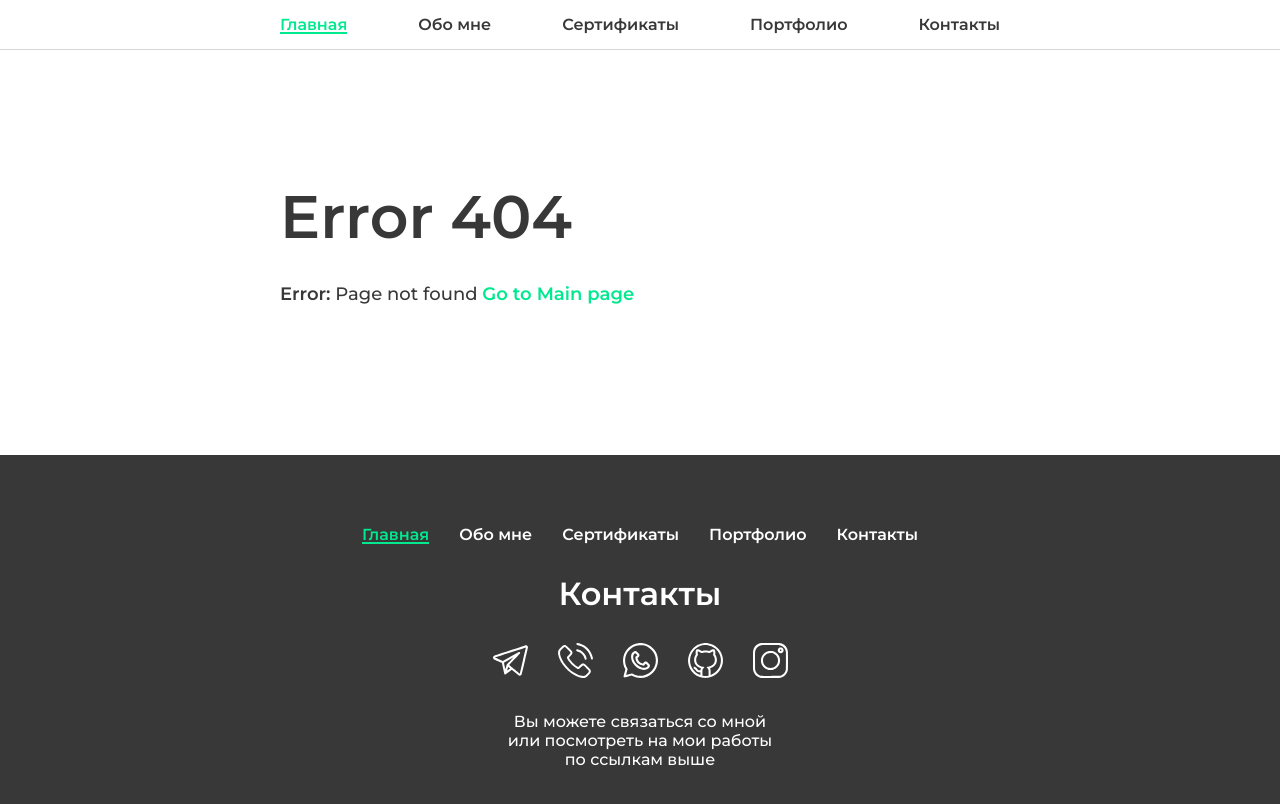
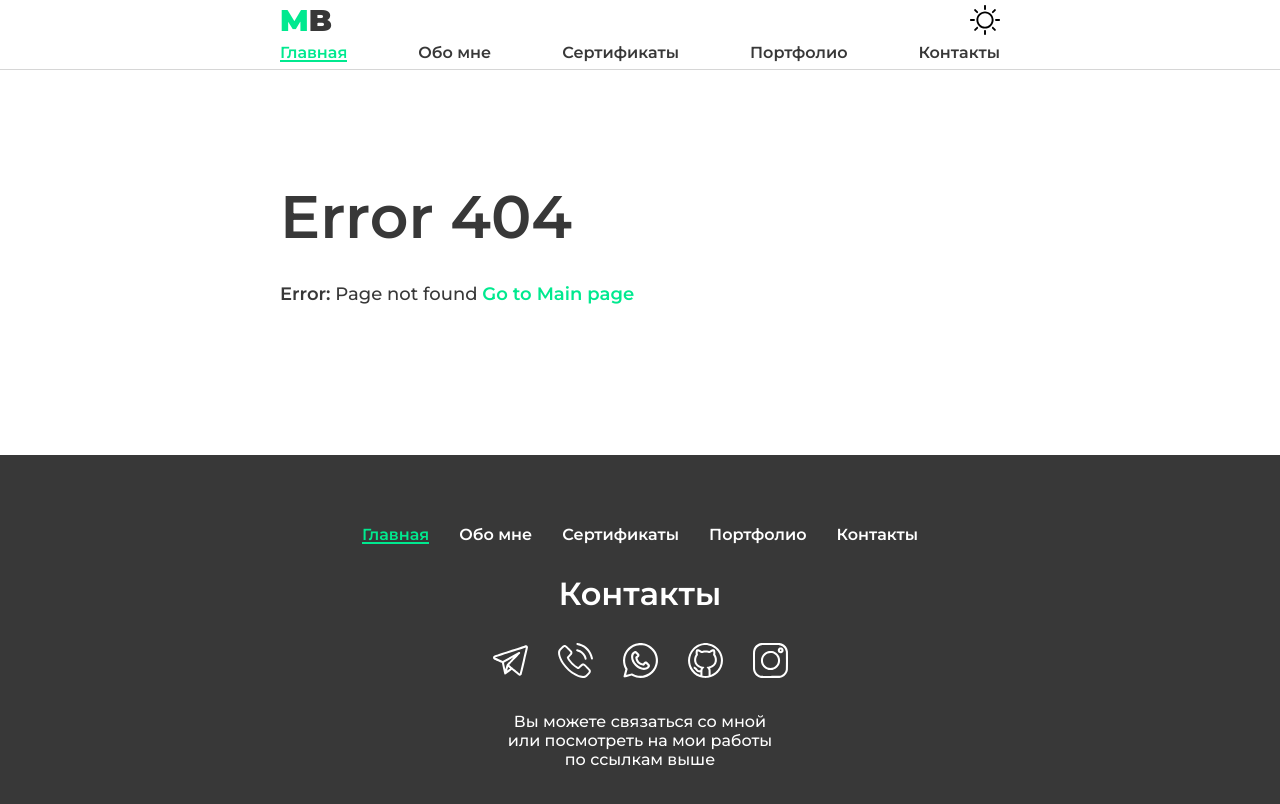
Before and after one commit to maksim4k1/maksim4k1.github.io, a React (Create React App) app: page /#/error/404 in a window 1280 px wide. Shown: the top 804 px of the page. Built offline with nearby package versions, Linux system fonts and the light colour scheme.

Commit message:
edited desctop header style and added ThemeButton on desctop header

```diff
--- a/src/assets/icons/MenuIcon.jsx
+++ b/src/assets/icons/MenuIcon.jsx
@@ -4,10 +4,10 @@ function MenuIcon () {
   return(
     <svg version="1.0" xmlns="http://www.w3.org/2000/svg"
     width="512.000000pt" height="512.000000pt" viewBox="0 0 512.000000 512.000000"
+    fill="#383838"
     preserveAspectRatio="xMidYMid meet">
 
-    <g transform="translate(0.000000,512.000000) scale(0.100000,-0.100000)"
-    fill="#383838" stroke="none">
+    <g transform="translate(0.000000,512.000000) scale(0.100000,-0.100000)" stroke="none">
     <path d="M244 4471 c-94 -23 -177 -91 -217 -180 -32 -68 -31 -189 2 -255 32
     -65 90 -122 154 -152 l52 -24 2325 0 2325 0 52 24 c64 30 122 87 154 152 33
     66 34 187 2 255 -30 66 -86 124 -151 156 l-57 28 -2305 2 c-1268 0 -2319 -2
--- /dev/null
+++ b/src/assets/icons/MoonIcon.jsx
@@ -0,0 +1,11 @@
+import React from "react";
+
+function MoonIcon () {
+  return(
+    <svg version="1.1" xmlns="http://www.w3.org/2000/svg" x="0px" y="0px" viewBox="0 0 1000 1000" enable-background="new 0 0 1000 1000">
+    <g><path d="M459.1,990c-80.7,0-160.6-20-231.3-58c-68.3-36.7-127.8-89.9-172-153.8c-6.3-9.1-6.5-21.2-0.4-30.5c6.1-9.3,17.2-14,28.1-11.8c25.2,5,50.9,7.5,76.4,7.5c103.9,0,201.5-40.5,275-113.9c73.4-73.5,113.9-171.1,113.9-275c0-113.8-49.7-221.5-136.3-295.6c-8.4-7.2-11.7-18.8-8.1-29.4c3.5-10.5,13.1-17.9,24.2-18.6c11.3-0.7,21.3-1,30.7-1c66.1,0,130.3,13,190.7,38.5c58.4,24.7,110.7,60,155.7,105c45,45,80.3,97.4,105,155.7c25.6,60.4,38.5,124.6,38.5,190.7c0,66.1-13,130.3-38.5,190.7c-24.7,58.3-60,110.7-105,155.7c-45,45-97.4,80.3-155.7,105C589.4,977,525.2,990,459.1,990L459.1,990z M141.3,797.6c32.5,34.6,70.5,64,112.3,86.4c62.7,33.7,133.8,51.5,205.5,51.5c116.3,0,225.7-45.3,307.9-127.6c82.3-82.2,127.6-191.6,127.6-307.9c0-116.3-45.3-225.7-127.6-307.9c-73.4-73.4-168.3-117.3-270.5-126C565,146,603.2,247.9,603.2,354.6c0,118.5-46.1,229.8-129.9,313.6C389.6,751.9,278.3,798,159.8,798C153.7,798,147.5,797.9,141.3,797.6L141.3,797.6z"/></g>
+    </svg>
+  );
+}
+
+export default MoonIcon;
--- /dev/null
+++ b/src/assets/icons/SunIcon.jsx
@@ -0,0 +1,35 @@
+import React from "react";
+
+function SunIcon () {
+  return(
+    <svg version="1.1" id="Layer_1" xmlns="http://www.w3.org/2000/svg" x="0px" y="0px" viewBox="0 0 512 512">
+    <g>
+      <g>
+        <g>
+          <path d="M256,108.936c-81.091,0-147.064,65.973-147.064,147.064S174.909,403.064,256,403.064S403.064,337.091,403.064,256
+            S337.091,108.936,256,108.936z M256,370.383c-63.071,0-114.383-51.312-114.383-114.383c0-63.071,51.312-114.383,114.383-114.383
+            c63.071,0,114.383,51.312,114.383,114.383C370.383,319.071,319.071,370.383,256,370.383z"/>
+          <path d="M256,83.708c9.024,0,16.34-7.316,16.34-16.34V16.34C272.34,7.316,265.024,0,256,0c-9.024,0-16.34,7.316-16.34,16.34
+            v51.027C239.66,76.391,246.976,83.708,256,83.708z"/>
+          <path d="M256,428.292c-9.024,0-16.34,7.316-16.34,16.34v51.027c0,9.024,7.316,16.34,16.34,16.34c9.024,0,16.34-7.316,16.34-16.34
+            v-51.027C272.34,435.609,265.024,428.292,256,428.292z"/>
+          <path d="M111.062,134.171c6.38,6.381,16.727,6.381,23.109,0c6.381-6.38,6.381-16.727,0-23.109L98.089,74.981
+            c-6.38-6.381-16.727-6.381-23.109,0c-6.381,6.38-6.381,16.727,0,23.109L111.062,134.171z"/>
+          <path d="M400.938,377.829c-6.38-6.381-16.727-6.38-23.109,0c-6.381,6.38-6.381,16.727,0,23.109l36.081,36.082
+            c6.38,6.382,16.727,6.382,23.109,0c6.382-6.38,6.382-16.727,0-23.109L400.938,377.829z"/>
+          <path d="M83.708,256c0-9.024-7.316-16.34-16.34-16.34H16.34C7.316,239.66,0,246.976,0,256c0,9.024,7.316,16.34,16.34,16.34
+            h51.027C76.391,272.34,83.708,265.024,83.708,256z"/>
+          <path d="M495.66,239.66h-51.027c-9.024,0-16.34,7.316-16.34,16.34c0,9.024,7.316,16.34,16.34,16.34h51.027
+            c9.024,0,16.34-7.316,16.34-16.34C512,246.976,504.684,239.66,495.66,239.66z"/>
+          <path d="M111.062,377.829l-36.081,36.082c-6.381,6.382-6.381,16.727,0,23.109c6.38,6.382,16.727,6.383,23.109,0l36.081-36.082
+            c6.381-6.381,6.381-16.727,0-23.109C127.79,371.447,117.443,371.447,111.062,377.829z"/>
+          <path d="M400.938,134.171l36.081-36.082c6.382-6.381,6.382-16.727,0-23.109c-6.38-6.381-16.727-6.381-23.109,0l-36.081,36.082
+            c-6.381,6.381-6.381,16.727,0,23.109C384.21,140.552,394.557,140.553,400.938,134.171z"/>
+        </g>
+      </g>
+    </g>
+    </svg>
+  );
+}
+
+export default SunIcon;
--- a/src/components/UI/Header/index.jsx
+++ b/src/components/UI/Header/index.jsx
@@ -1,8 +1,10 @@
-import React from "react";
+import React, { useState } from "react";
 import { connect } from "react-redux";
 import { NavLink } from "react-router-dom";
 import styled from "styled-components";
 import MenuIcon from "../../../assets/icons/MenuIcon";
+import SunIcon from "../../../assets/icons/SunIcon";
+import MoonIcon from "../../../assets/icons/MoonIcon";
 import { openMenuAction } from "../../../redux/actions/menuActions";
 import { gap } from "../../../styles/mixins";
 import AppLink from "../AppLink";
@@ -13,19 +15,33 @@ const HeaderElement = styled.header`
   top: 0;
   left: 0;
   width: 100%;
-  height: 50px;
+  height: 70px;
   background: var(--color-white);
   border-bottom: 1px solid var(--color-gray);
   z-index: 50;
+  @media screen and (max-width: 600px){
+    height: 50px;
+  }
 `;
 const Container = styled.div`
-  height: 100%;
   display: flex;
+  flex-flow: wrap;
   align-items: center;
   @media screen and (max-width: 600px){
     &{
       justify-content: space-between;
     }
+  }
+`;
+const LogoContainer = styled.div`
+  display: flex;
+  width: 100%;
+  height: 40px;
+  justify-content: space-between;
+  align-items: center;
+  margin-bottom: 3px;
+  @media screen and (max-width: 600px){
+    height: 50px;
   }
 `;
 const Logo = styled(NavLink)`
@@ -35,11 +51,6 @@ const Logo = styled(NavLink)`
   &:first-letter{
     color: var(--color-coral);
   }
-  @media screen and (min-width: 600px){
-    &{
-      display: none;
-    }
-  }
 `;
 const MenuButton = styled.button`
   width: 30px;
@@ -47,10 +58,30 @@ const MenuButton = styled.button`
   &>svg{
     width: 100%;
     height: 100%;
+    transition: 0.3s;
+    pointer-events: none;
   }
-  @media screen and (min-width: 600px){
+  @media screen and (min-width: 601px){
     &{
       display: none;
+    }
+  }
+  &:hover{
+    &>svg{
+      fill: var(--color-coral);
+    }
+  }
+`;
+const ThemeButton = styled(MenuButton)`
+  transition: 0.5s;
+  @media screen and (max-width: 600px){
+    &{
+      display: none;
+    }
+  }
+  @media screen and (min-width: 601px){
+    &{
+      display: block;
     }
   }
 `;
@@ -67,12 +98,30 @@ const Navigation = styled.nav`
 `;
 
 function Header ({openMenu}) {
+  const [theme, setTheme] = useState(true);
+
+  function onClickHandler(event){
+    event.target.style = `
+      transform: rotate(360deg) scale(0);
+    `;
+
+    setTimeout(() => {
+      setTheme(!theme);
+      event.target.style = `
+        transform: rotate(0deg) scale(1);
+      `;
+    }, 500);
+  }
+
   return(
     <HeaderElement>
       <MobileMenu/>
       <Container className="container">
-        <Logo to="/">MB</Logo>
-        <MenuButton onClick={openMenu}><MenuIcon/></MenuButton>
+        <LogoContainer>
+          <Logo to="/">MB</Logo>
+          <MenuButton onClick={openMenu}><MenuIcon/></MenuButton>
+          <ThemeButton onClick={onClickHandler}>{theme ? <SunIcon/> : <MoonIcon/>}</ThemeButton>
+        </LogoContainer>
         <Navigation>
           <AppLink type="navlink" to="/">Главная</AppLink>
           <AppLink type="navlink" to="/about">Обо мне</AppLink>
```
